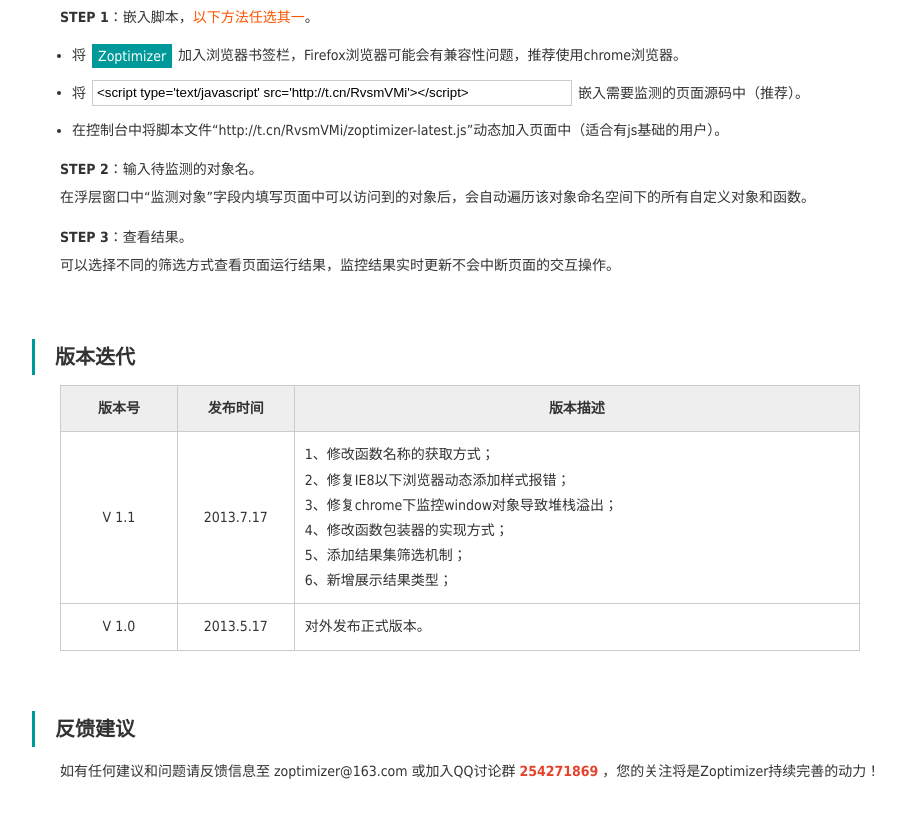
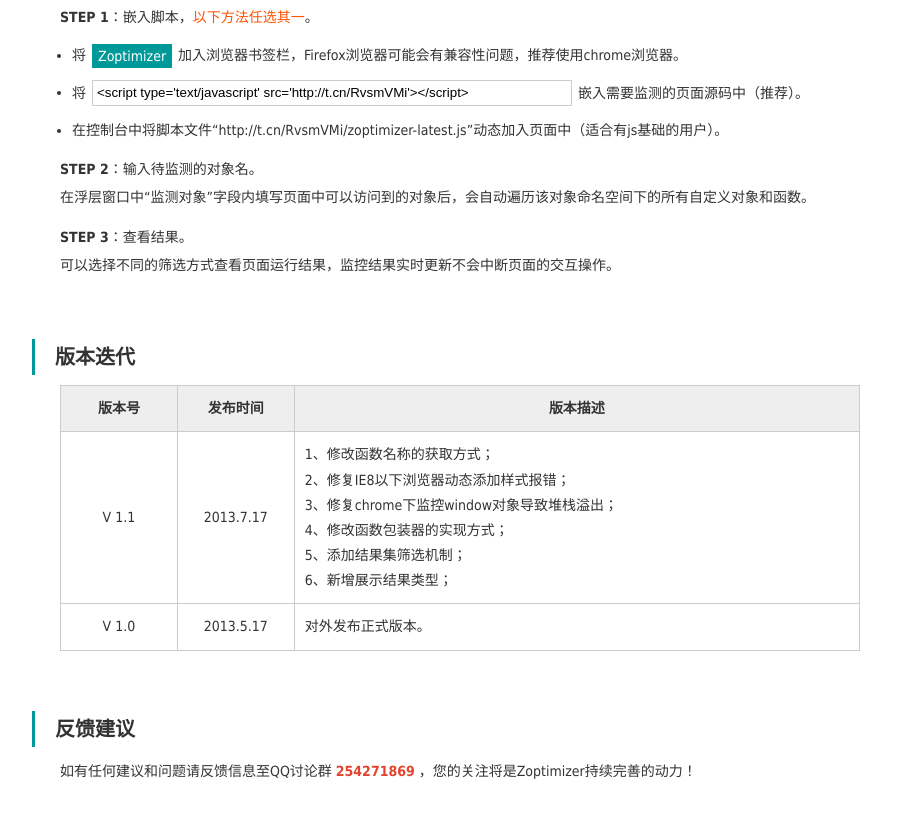
Before and after one commit to guxima/guxima.github.io, a plain HTML site: page zoptimizer/index.html in a window 1280 px wide. Shown: the part 932-1749 px from the top of the page, without its empty margins (118-1023 px from the left). Drawn offline with Linux system fonts and the light colour scheme.

Commit message:
Update index.html

```diff
--- a/zoptimizer/index.html
+++ b/zoptimizer/index.html
@@ -57,7 +57,7 @@
 		</tr>
 	</table>
 	<h2><a name="feedback">反馈建议</a></h2>
-	<p>如有任何建议和问题请反馈信息至 zoptimizer@163.com 或加入QQ讨论群 <b class="emcolor">254271869</b> ，您的关注将是Zoptimizer持续完善的动力！</p>
+	<p>如有任何建议和问题请反馈信息至QQ讨论群 <b class="emcolor">254271869</b> ，您的关注将是Zoptimizer持续完善的动力！</p>
 	<p	class="footer"><script type="text/javascript">
         var _bdhmProtocol = (("https:" == document.location.protocol) ? " https://" : " http://");
         document.write(unescape("%3Cscript src='" + _bdhmProtocol + "hm.baidu.com/h.js%3Ff2fa98f92ad8e0b429edd658456ac7d2' type='text/javascript'%3E%3C/script%3E"));
```
